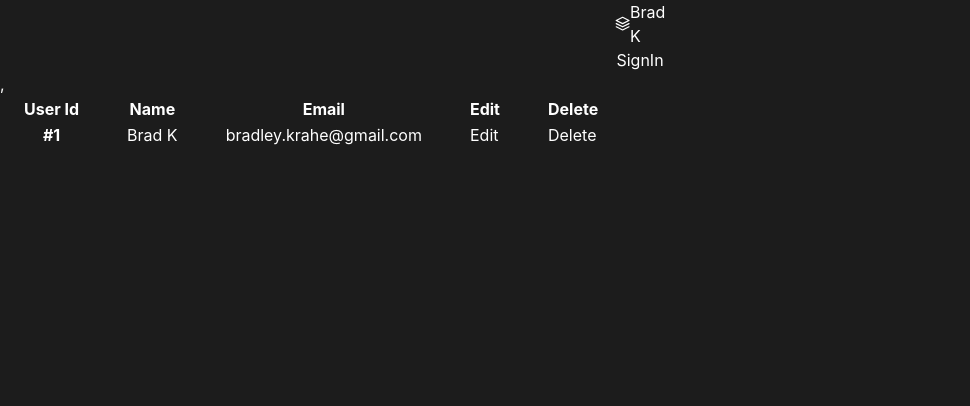
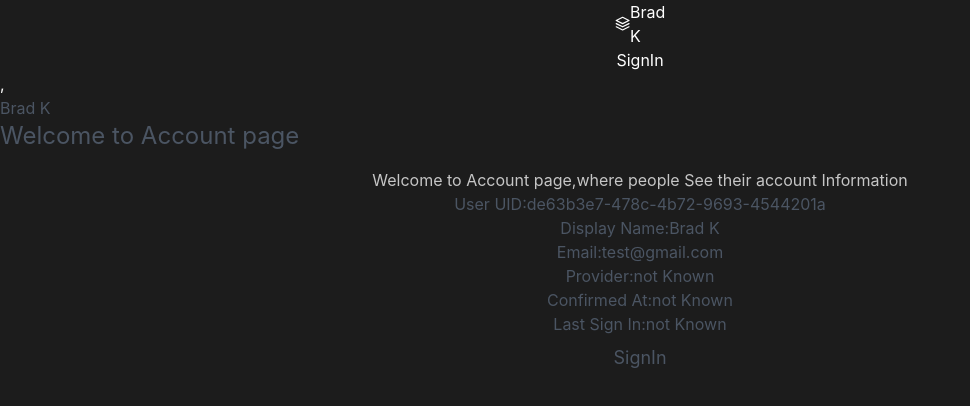
Before and after one commit to thecodewithaakash/brad, a React (Vite) app: page /account in a window 1280 px wide. Shown: the top 406 px of the page, without its empty margins (0-970 px from the left). Built offline with nearby package versions, Linux system fonts and the light colour scheme; no server answers.

Commit message:
chnages done

```diff
--- a/src/App.tsx
+++ b/src/App.tsx
@@ -44,7 +44,7 @@ const App = () => {
       <Navbar logOut={logOut} session={session} />,
       <Routes>
         <Route path="/" element={<Login logOut={logOut} session={session} />} />
-        <Route path="/account" element={<Account session={session} />} />
+        <Route path="/account" element={<Account logOut={logOut} session={session} />} />
         <Route path="/home" element={<Home />} />
       </Routes>
     </>
--- a/src/pages/Account.tsx
+++ b/src/pages/Account.tsx
@@ -1,65 +1,93 @@
 
+const Account = ({ logOut, session }: any) => {
 
-
-const Account = ({ session }: any) => {
+    // console.log(session);
+    // console.log(session.user.confirmed_at);
 
 
     return (
         <>
-            <div className="relative overflow-x-auto shadow-md sm:rounded-lg">
-                <table className="w-full text-sm text-left rtl:text-right text-gray-500 dark:text-gray-400">
-                    <thead className="text-xs text-gray-700 uppercase bg-gray-50 dark:bg-gray-700 dark:text-gray-400">
-                        <tr>
-                            <th scope="col" className="px-6 py-3">
-                                User Id
-                            </th>
-                            <th scope="col" className="px-6 py-3">
-                                Name
-                            </th>
-                            <th scope="col" className="px-6 py-3">
-                                Email
-                            </th>
-                            <th scope="col" className="px-6 py-3">
-                                Edit
-                            </th>
-                            <th scope="col" className="px-6 py-3">
-                                Delete
-                            </th>
-                        </tr>
-                    </thead>
-                    <tbody>
-                        <tr className="odd:bg-white odd:dark:bg-gray-900 even:bg-gray-50 even:dark:bg-gray-800 border-b dark:border-gray-700">
-                            <th scope="row" className="px-6 py-4 font-medium text-gray-900 whitespace-nowrap dark:text-white">
+            <section className="text-gray-600 body-font">
+                <div className="container px-5 py-24 mx-auto">
+                    <div className="flex flex-col text-center w-full mb-20">
+                        <h2 className="text-xs text-indigo-500 tracking-widest font-medium title-font mb-1">{session !== null ? session.user.user_metadata.full_name : "Brad K"}</h2>
+                        <h1 className="sm:text-3xl text-2xl font-medium title-font mb-4 text-indigo-500">Welcome to Account page</h1>
+                        <p className="lg:w-2/3 mx-auto leading-relaxed text-base">Welcome to Account page,where people See their account Information</p>
+                    </div>
+                    <div className="p-2 flex items-center justify-center w-full">
+                        <div className="bg-gray-100 rounded flex p-4 h-full items-center">
+                            <h1>User UID:</h1>
+                            <span className="title-font font-medium">
                                 {
-                                    session !== null ? session.user.id : "#1"
+                                    session !== null ? session.user.id : "de63b3e7-478c-4b72-9693-4544201a"
                                 }
+                            </span>
+                        </div>
+                    </div>
 
+                    <div className="p-2 flex items-center justify-center w--full">
+                        <div className="bg-gray-100 rounded flex p-4 h-full items-center">
+                            <h1>Display Name:</h1>
+                            <span className="title-font font-medium"> {
 
-                            </th>
-                            <td className="px-6 py-4">
-                                {
-                                    session !== null ? session.user.user_metadata.full_name : "Brad K"
-                                }
-                            </td>
-                            <td className="px-6 py-4">
-                                {
-                                    session !== null ? session.user.email : "bradley.krahe@gmail.com"
-                                }
-                            </td>
+                                session !== null ? session.user.user_metadata.full_name : "Brad K"
 
-                            <td className="px-6 py-4">
-                                <a href="#" className="font-medium text-blue-600 dark:text-blue-500 hover:underline">Edit</a>
-                            </td>
+                            }
+                            </span>
+                        </div>
+                    </div>
 
-                            <td className="px-6 py-4">
-                                <a href="#" className="font-medium text-blue-600 dark:text-blue-500 hover:underline">Delete</a>
-                            </td>
+                    <div className="p-2 flex items-center justify-center w-full">
+                        <div className="bg-gray-100 rounded flex p-4 h-full items-center">
+                            <h1>Email:</h1>
+                            <span className="title-font font-medium"> {
+                                session !== null ? session.user.email : "test@gmail.com"
+                            }
+                            </span>
+                        </div>
+                    </div>
 
-                        </tr>
+                    <div className="p-2 flex items-center justify-center w-full">
+                        <div className="bg-gray-100 rounded flex p-4 h-full items-center">
+                            <h1>Provider:</h1>
+                            <span className="title-font font-medium"> {
+                                session !== null ? session.user.app_metadata.provider : "not Known"
+                            }
+                            </span>
+                        </div>
+                    </div>
 
-                    </tbody>
-                </table>
-            </div >
+                    <div className="p-2 flex items-center justify-center w-full">
+                        <div className="bg-gray-100 rounded flex p-4 h-full items-center">
+                            <h1>Confirmed At:</h1>
+                            <span className="title-font font-medium"> {
+                                session !== null ? session.user.confirmed_at : "not Known"
+                            }
+                            </span>
+                        </div>
+                    </div>
+
+                    <div className="p-2 flex items-center justify-center w-full">
+                        <div className="bg-gray-100 rounded flex p-4 h-full items-center">
+                            <h1>Last Sign In: </h1>
+                            <span className="title-font font-medium"> {
+
+                                session !== null ? session.user.last_sign_in_at : "not Known"
+                            }
+                            </span>
+                        </div>
+                    </div>
+
+                    {
+                        session ? (
+                            <button onClick={logOut} className="flex mx-auto mt-16 text-white bg-indigo-500 border-0 py-2 px-8 focus:outline-none hover:bg-indigo-600 rounded text-lg">SignOut</button>
+                        ) : (
+
+                            <button className="flex mx-auto mt-16 text-white bg-indigo-500 border-0 py-2 px-8 focus:outline-none hover:bg-indigo-600 rounded text-lg">SignIn</button>
+                        )
+                    }
+                </div>
+            </section>
         </>
 
     )
```
